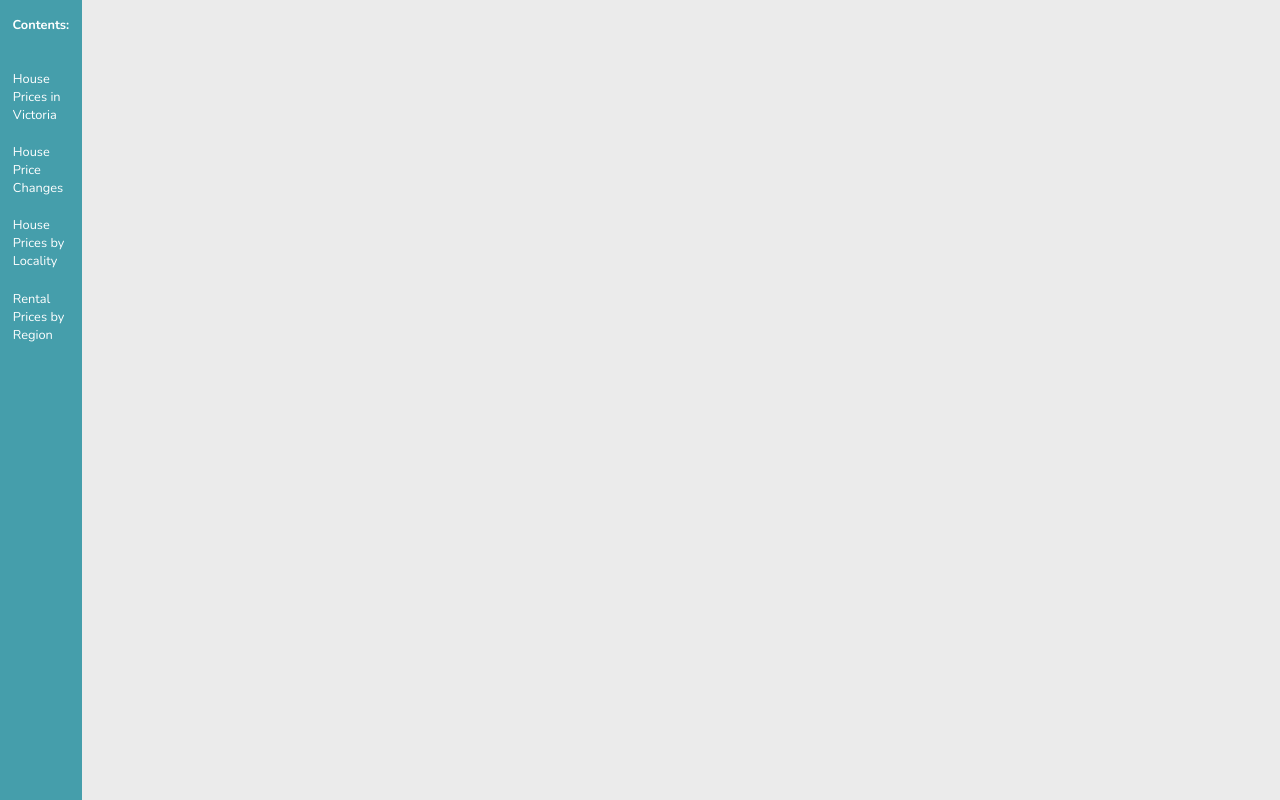
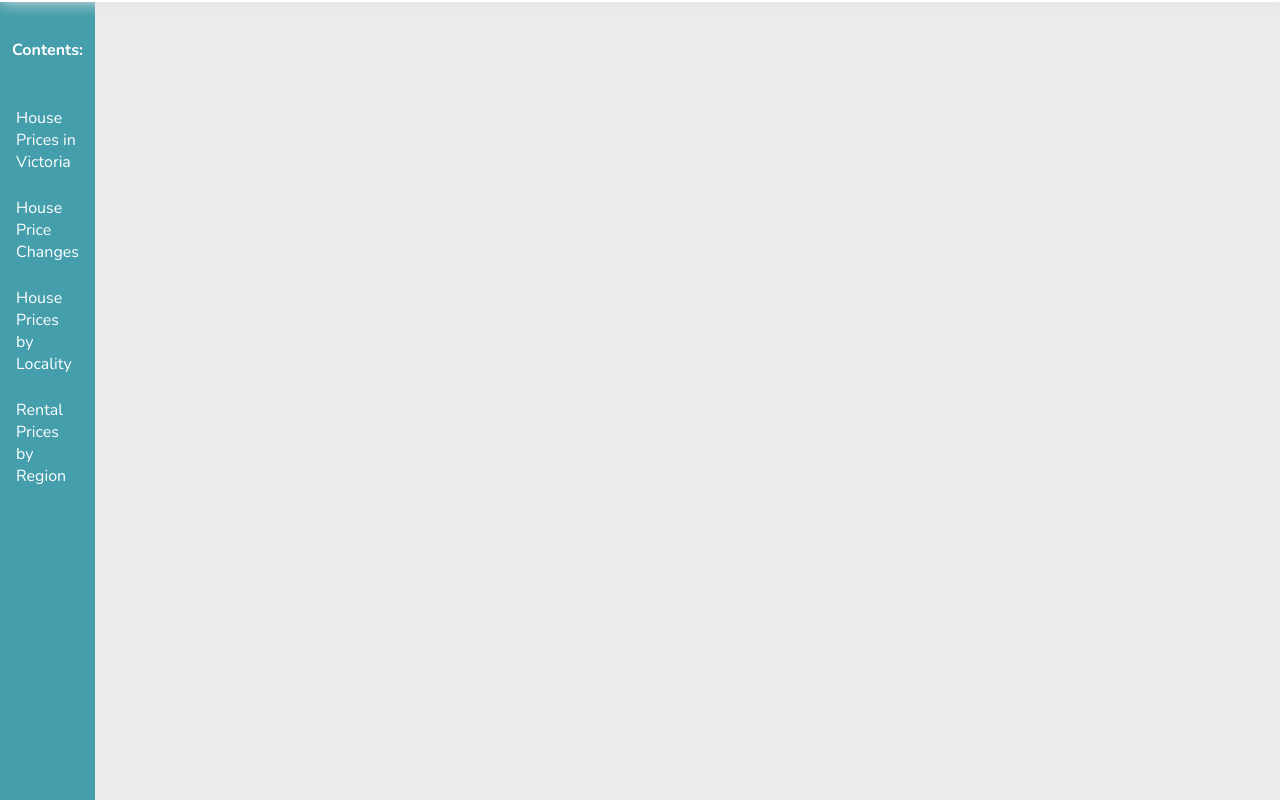
Before and after one commit to ebud0001/fit3179-assignment2, a plain HTML site: page index.html in a window 1280 px wide. Shown: the part 78-878 px from the top of the page. Drawn offline with nearby package versions, Linux system fonts and the light colour scheme; a script that the page names is missing.

Commit message:
Update index.html

```diff
--- a/index.html
+++ b/index.html
@@ -22,7 +22,7 @@
 		/>
 	</head>
 
-	<body style="zoom: 80%">
+	<body style="zoom: 100%">
 		<div class="container margin-0 padding-0 width-auto height-auto">
 			<!-- Navbar -->
 			<div
```
